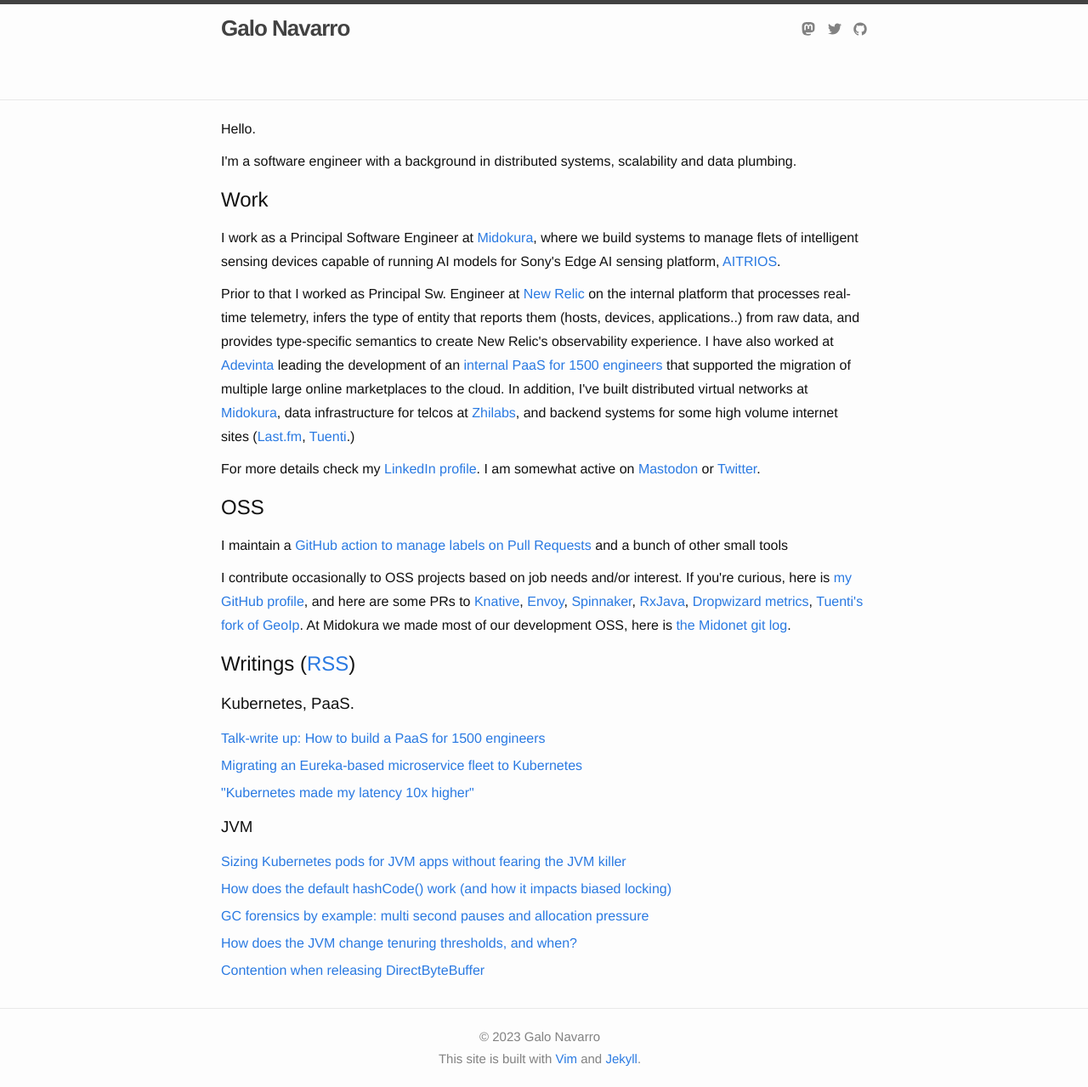
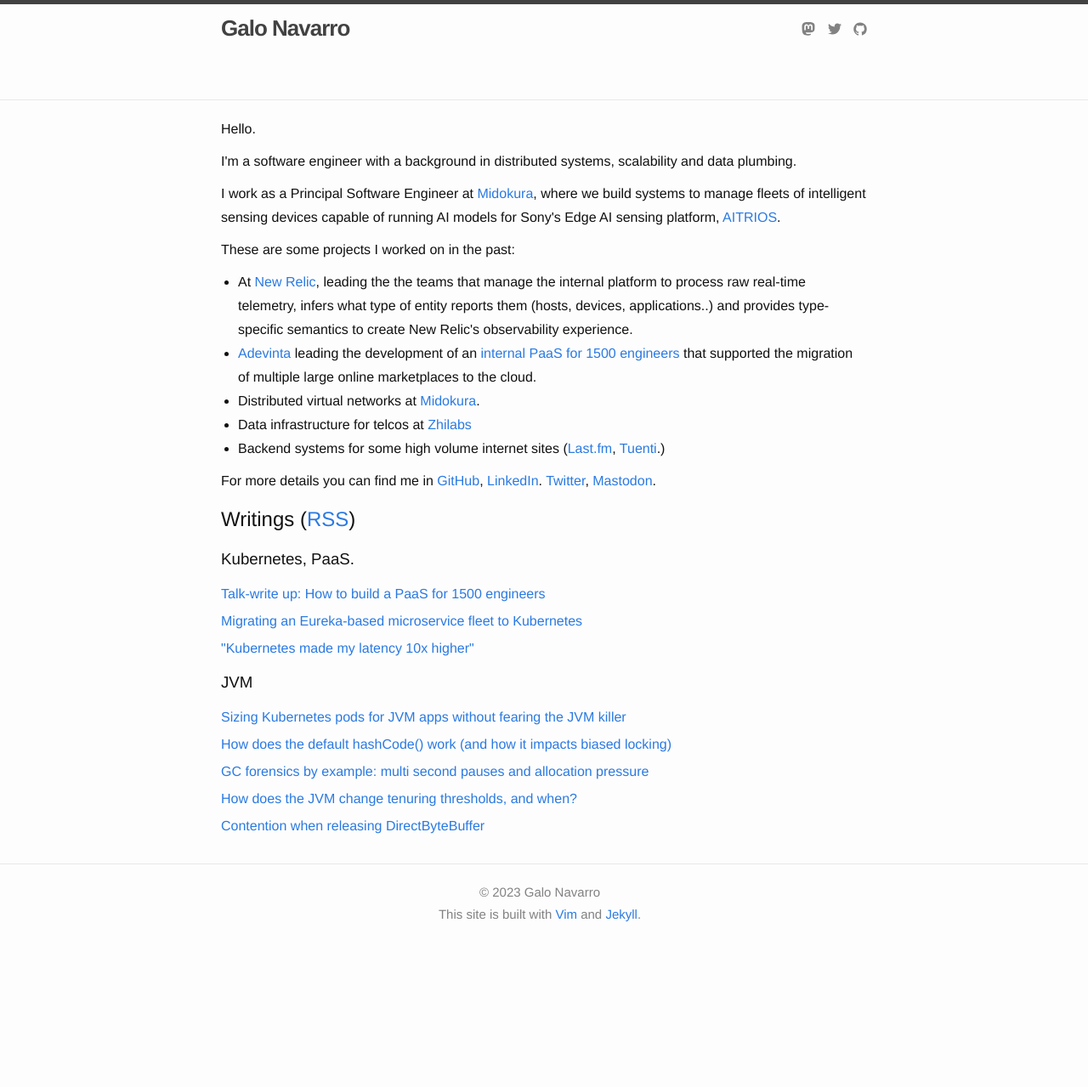
Before and after one commit to srvaroa/srvaroa.github.io, a Jekyll site: the page built from index.html, in a window 1280 px wide. Shown: the whole page at 85% size. Built offline with Jekyll 4.4.1, drawn with Linux system fonts in a browser that asks for light colours; after the commit the page ends 1109 px from its top, so only the background shows below that.

Commit message:
Update index.html

```diff
--- a/index.html
+++ b/index.html
@@ -9,56 +9,48 @@
   <p>I'm a software engineer with a background in distributed systems,
   scalability and data plumbing.</p>
 
-  <h2>Work</h2>
-
   <p> I work as a Principal Software Engineer at <a
     href="https://www.midokura.com/">Midokura</a>, where we build
-    systems to manage flets of intelligent sensing devices capable of
+    systems to manage fleets of intelligent sensing devices capable of
     running AI models for Sony's Edge AI sensing platform, <a
     href="https://www.aitrios.sony-semicon.com/en">AITRIOS</a>.  </p>
 
-  <p> Prior to that I worked as Principal Sw. Engineer at <a
-    href="https://newrelic.com/">New Relic</a> on the internal platform
-    that processes real-time telemetry, infers the type of entity that
-    reports them (hosts, devices, applications..) from raw data, and
-    provides type-specific semantics to create New Relic's observability
-    experience.
+  <p> These are some projects I worked on in the past:
+    <ul>
+      <li> At <a
+      href="https://newrelic.com/">New Relic</a>, leading the
+      the teams that manage the internal platform to process raw real-time
+      telemetry, infers what type of entity reports them (hosts,
+      devices, applications..) and provides type-specific semantics
+      to create New Relic's observability
+      experience.</li>
 
-    I have also worked at <a href="https://adevinta.com">Adevinta</a>
-    leading the development of an <a
-    href="https://srvaroa.github.io/paas/infrastructure/platform/kubernetes/cloud/2020/01/02/talk-how-to-build-a-paas-for-1500-engineers.html">internal
-    PaaS for 1500 engineers</a> that supported the migration of multiple large
-    online marketplaces to the cloud.
+      <li> <a href="https://adevinta.com">Adevinta</a>
+      leading the development of an <a
+      href="https://srvaroa.github.io/paas/infrastructure/platform/kubernetes/cloud/2020/01/02/talk-how-to-build-a-paas-for-1500-engineers.html">internal
+      PaaS for 1500 engineers</a> that supported the migration of multiple large
+      online marketplaces to the cloud.</li>
 
-    In addition, I've built distributed virtual networks at <a
-    href="https://midokura.com">Midokura</a>, data infrastructure for
-    telcos at <a href="http://zhilabs.com/">Zhilabs</a>, and backend
-    systems for some high volume internet sites (<a
-    href="https://last.fm/">Last.fm</a>, <a
-    href="https://tuenti.com/">Tuenti</a>.)</p>
+      <li>Distributed virtual networks at <a
+      href="https://midokura.com">Midokura</a>.</li>
 
-  <p>For more details check my <a
-    href="https://www.linkedin.com/in/galonavarro">LinkedIn profile</a>.
-  I am somewhat active on <a
-    href="https://hachyderm.io/@srvaroa">Mastodon</a> or <a
-    href="https://twitter.com/srvaroa">Twitter</a>.  </p>
+      <li>Data infrastructure for telcos at <a href="http://zhilabs.com/">Zhilabs</a>
 
-  <h2>OSS</h2>
+      <li>Backend systems for some high volume internet sites (<a
+      href="https://last.fm/">Last.fm</a>, <a
+      href="https://tuenti.com/">Tuenti</a>.)</li>
+    </ul>
+  </p>
 
-  <p>I maintain a <a href="https://github.com/srvaroa/labeler/">GitHub action to manage labels on Pull Requests</a> and a bunch of other small tools</p>
-  <p>
-    I contribute occasionally to OSS projects based on job needs and/or
-    interest. If you're curious, here is <a href="https://github.com/srvaroa">my GitHub profile</a>, and here are some PRs to
-    <a href="https://github.com/pulls?utf8=%E2%9C%93&q=+is%3Apr+author%3Asrvaroa+archived%3Afalse+org%3Aknative+">Knative</a>,
-    <a href="https://github.com/envoyproxy/envoy/pull/2303">Envoy</a>,
-    <a href="https://github.com/spinnaker/igor/pull/142">Spinnaker</a>,
-    <a href="https://github.com/ReactiveX/RxJava/pulls?utf8=%E2%9C%93&q=is%3Apr+author%3Asrvaroa+">RxJava</a>,
-    <a href="https://github.com/dropwizard/metrics/pull/654">Dropwizard metrics</a>,
-    <a href="https://github.com/tuenti/geoip/pull/1">Tuenti's fork of
-      GeoIp</a>. At Midokura we made most of our development OSS, here
-    is <a
-       href="https://github.com/midonet/midonet/commits?author=srvaroa">the
-       Midonet git log</a>.
+  <p>For more details you can find me in
+    <a
+    href="https://github.com/srvaroa">GitHub</a>,
+    <a
+    href="https://www.linkedin.com/in/galonavarro">LinkedIn</a>.
+    <a
+    href="https://twitter.com/srvaroa">Twitter</a>,
+    <a
+    href="https://hachyderm.io/@srvaroa">Mastodon</a>.
   </p>
 
   <h2>Writings (<a href="{{ "/feed.xml" | prepend: site.baseurl }}">RSS</a>)</h2>
```
